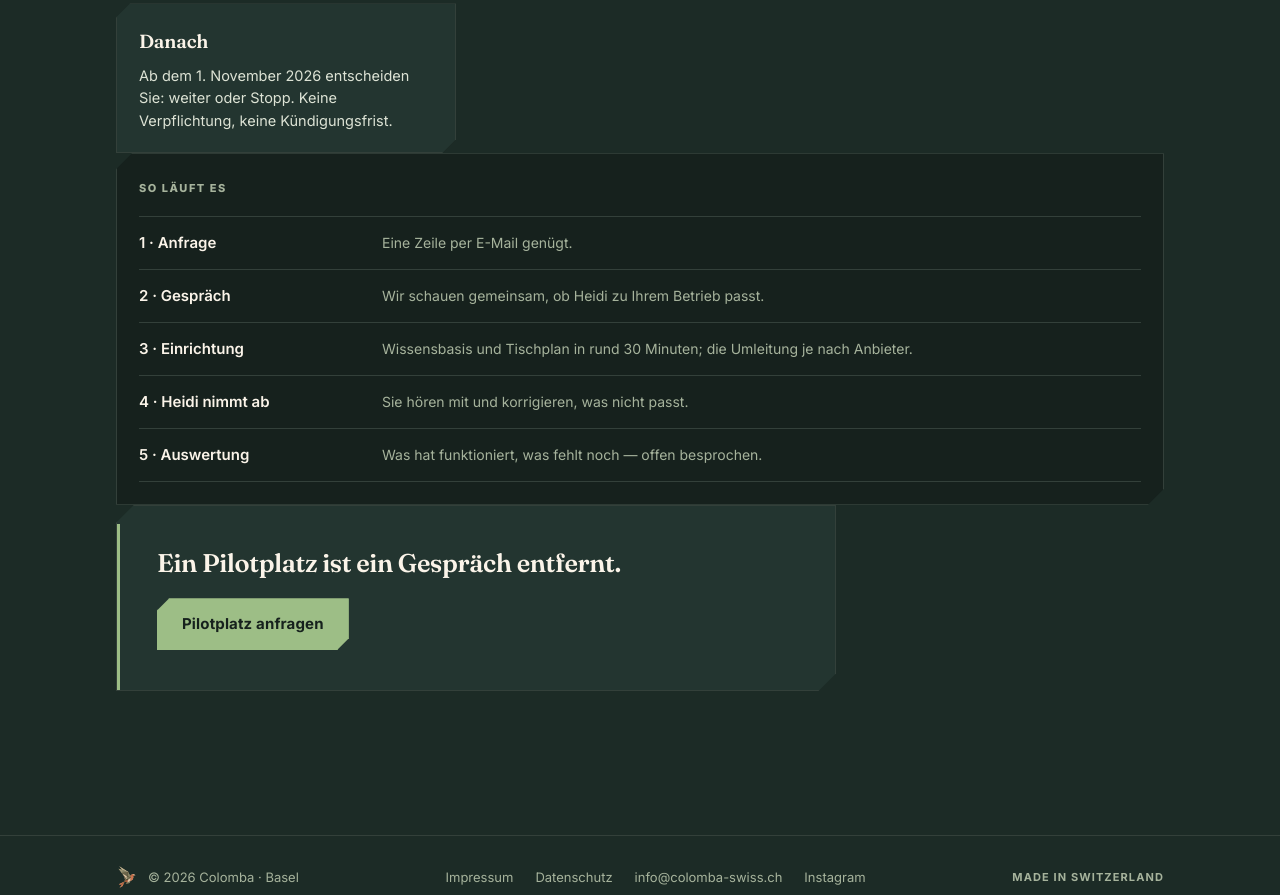
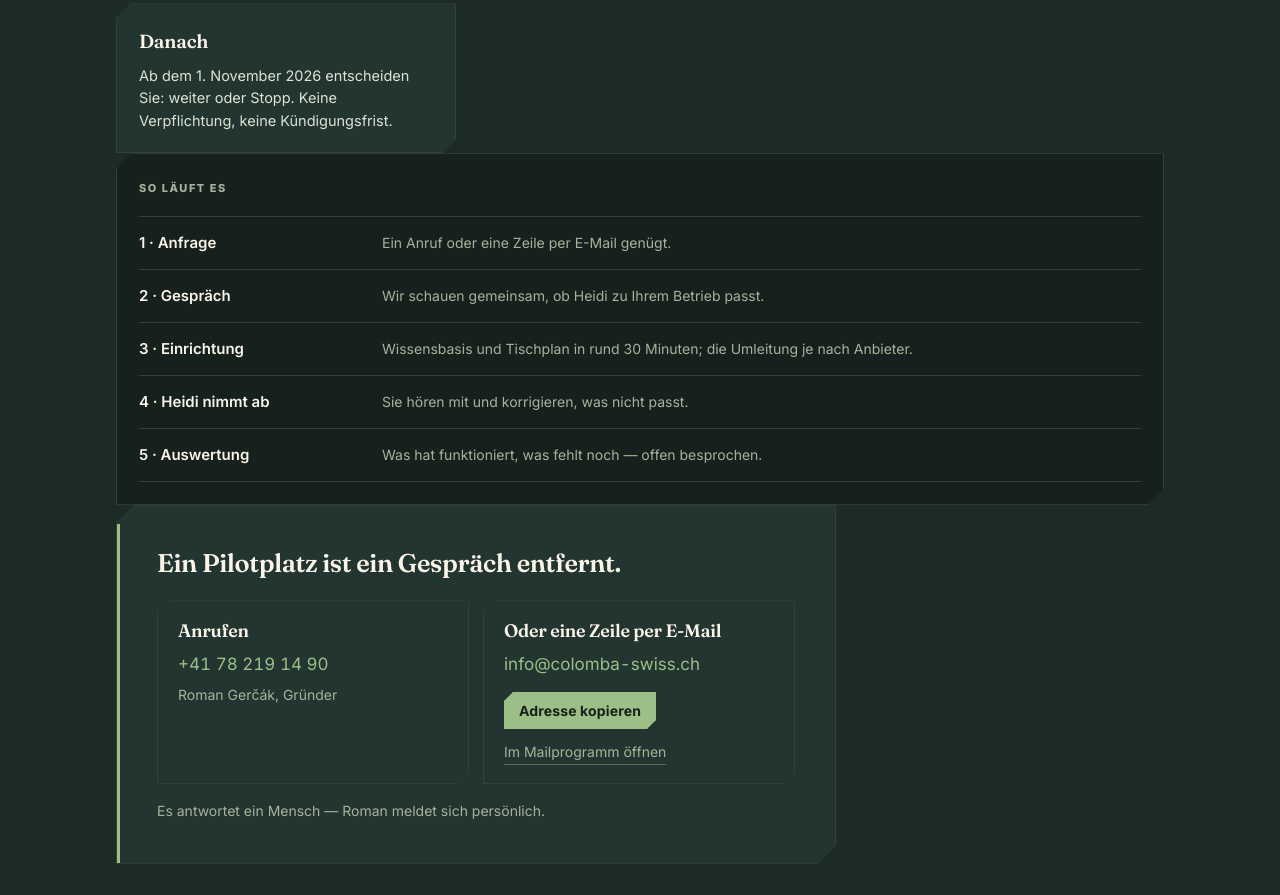
Before and after one commit to MaxOpsLabs/colomba-website-staging, a plain HTML site: page index.html in a window 1280 px wide. Shown: the part 8880-9775 px from the top of the page. Drawn offline with Linux system fonts and the light colour scheme.

Commit message:
pilot-cta: Stufe 0 — Anruf + Adresse kopieren, mailto als Nebenlink — docs/revenue/website-pilot-anfrage-stufe0-2026-09-05.md

```diff
--- a/index.html
+++ b/index.html
@@ -445,6 +445,21 @@
   margin: 0; color: var(--cream); text-wrap: pretty;
 }
 .pilot-final .after { margin: 18px 0 0; font-size: 15px; color: var(--text); }
+/* Pilotanfrage — zwei Wege, beide ohne Umweg: Anruf (tel:) und die Adresse
+   sichtbar zum Kopieren; mailto: bleibt als Nebenlink fuer alle, deren
+   Mailprogramm eingerichtet ist. Kein Formular, kein Fremdanbieter. */
+.anfrage { display: grid; grid-template-columns: 1fr 1fr; gap: 14px; margin: 20px 0 0; }
+@media (max-width: 720px) { .anfrage { grid-template-columns: 1fr; } }
+.anfrage .cta-call { --cut: 12px; padding: 18px 20px; }
+.anfrage .cta-call .big { font-size: 18px; line-height: 1.3; }
+.anfrage .cta-call .tel { margin-top: 8px; }
+.anfrage-aktionen { display: flex; gap: 12px; align-items: center; flex-wrap: wrap; margin-top: 14px; }
+.anfrage-aktionen .btn { --cut: 9px; padding: 9px 14px; font-size: 14px; cursor: pointer; }
+.anfrage-aktionen .btn.ok { background: var(--cream); border-color: var(--cream); }
+.anfrage-link { font-size: 14px; color: var(--sage); border-bottom: 1px solid rgba(157, 190, 134, .4); padding-bottom: 1px; }
+.anfrage-link:hover { color: var(--cream); }
+.anfrage-wer { display: block; margin-top: 6px; font-size: 14px; color: var(--sage); }
+.anfrage-hinweis { margin: 16px 0 0; font-size: 14px; color: var(--sage); }
 
 /* -------------------------------------------------------------- footer */
 footer.site {
@@ -1005,7 +1020,7 @@
     <div class="rail cut rv">
       <p class="rail-title">So läuft es</p>
       <ul class="kommt">
-        <li><b>1 · Anfrage</b><span>Eine Zeile per E-Mail genügt.</span></li>
+        <li><b>1 · Anfrage</b><span>Ein Anruf oder eine Zeile per E-Mail genügt.</span></li>
         <li><b>2 · Gespräch</b><span>Wir schauen gemeinsam, ob Heidi zu Ihrem Betrieb passt.</span></li>
         <li><b>3 · Einrichtung</b><span>Wissensbasis und Tischplan in rund 30 Minuten; die Umleitung je nach Anbieter.</span></li>
         <li><b>4 · Heidi nimmt ab</b><span>Sie hören mit und korrigieren, was nicht passt.</span></li>
@@ -1013,9 +1028,24 @@
       </ul>
     </div>
 
-    <div class="pilot-final cut rv">
+    <div class="pilot-final cut rv" id="anfrage">
       <p class="big">Ein Pilotplatz ist ein Gespräch entfernt.</p>
-      <p class="after"><a class="btn cut" href="mailto:info@colomba-swiss.ch?subject=Pilotplatz%20anfragen">Pilotplatz anfragen</a></p>
+      <div class="anfrage">
+        <a class="cta-call cut" href="tel:+41782191490">
+          <span class="big">Anrufen</span>
+          <span class="tel">+41 78 219 14 90</span>
+          <span class="anfrage-wer">Roman Gerčák, Gründer</span>
+        </a>
+        <div class="cta-call cut">
+          <span class="big">Oder eine Zeile per E-Mail</span>
+          <span class="tel" id="anfrage-adresse">info@colomba-swiss.ch</span>
+          <span class="anfrage-aktionen">
+            <button type="button" class="btn cut" id="anfrage-kopieren" hidden>Adresse kopieren</button>
+            <a class="anfrage-link" href="mailto:info@colomba-swiss.ch?subject=Pilotplatz%20anfragen&amp;body=Betrieb%3A%20%0AOrt%3A%20%0ATelefon%3A%20%0A">Im Mailprogramm öffnen</a>
+          </span>
+        </div>
+      </div>
+      <p class="anfrage-hinweis">Es antwortet ein Mensch — Roman meldet sich persönlich.</p>
     </div>
     </div>
   </section>
--- a/site.js
+++ b/site.js
@@ -17,6 +17,25 @@
     rv.forEach(el => io.observe(el));
   } else {
     rv.forEach(el => el.classList.add('in'));
+  }
+
+
+  /* ── Pilotanfrage: Adresse kopieren ────────────────────────────────
+     Der Button erscheint nur, wenn die Zwischenablage erreichbar ist;
+     ohne JS bleibt die Adresse markierbarer Text und der mailto-Link. */
+  const kopieren = doc.getElementById('anfrage-kopieren');
+  const adresse = doc.getElementById('anfrage-adresse');
+  if (kopieren && adresse && navigator.clipboard && window.isSecureContext) {
+    kopieren.hidden = false;
+    kopieren.addEventListener('click', async () => {
+      try {
+        await navigator.clipboard.writeText(adresse.textContent.trim());
+        const alt = kopieren.textContent;
+        kopieren.textContent = 'Kopiert';
+        kopieren.classList.add('ok');
+        setTimeout(() => { kopieren.textContent = alt; kopieren.classList.remove('ok'); }, 2200);
+      } catch (e) { /* Adresse bleibt als Text sichtbar */ }
+    });
   }
 
   /* ── the seven Aufgabenbereiche orbit the orb ──────────────────────
```
